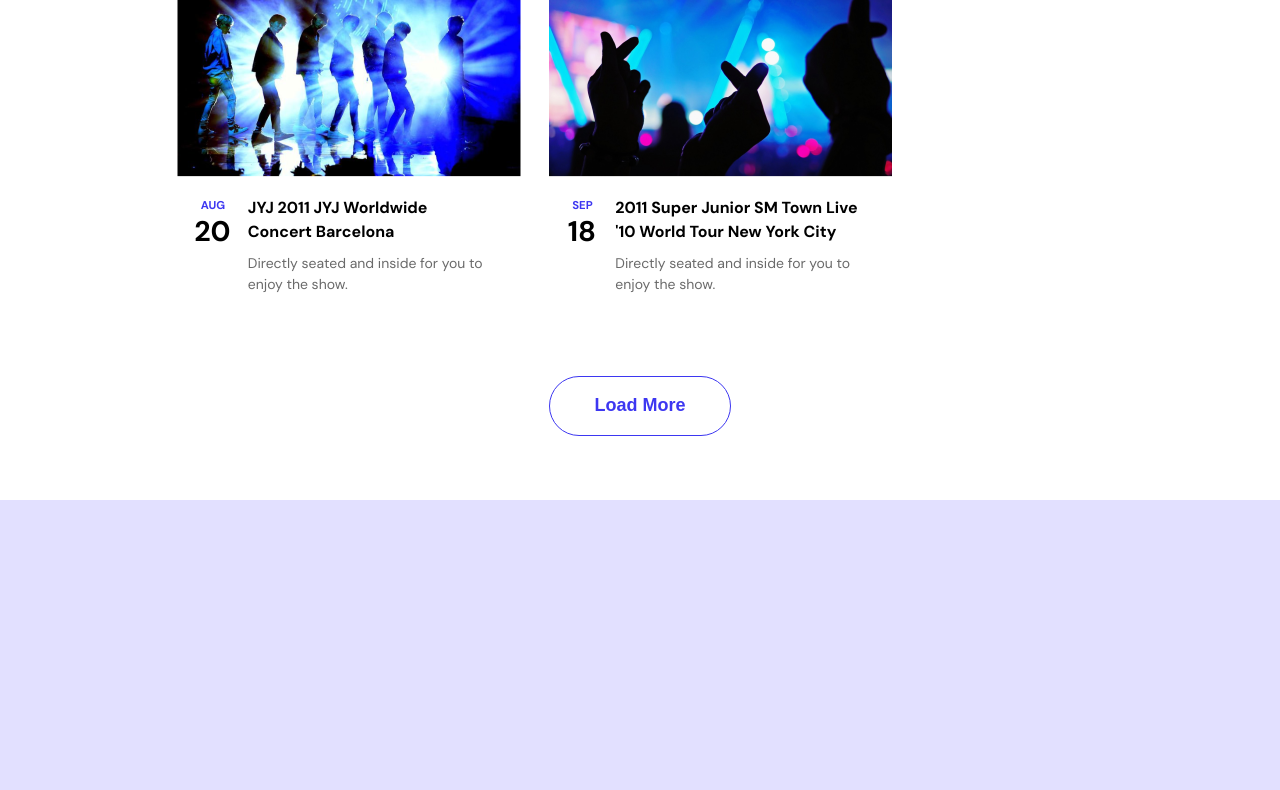
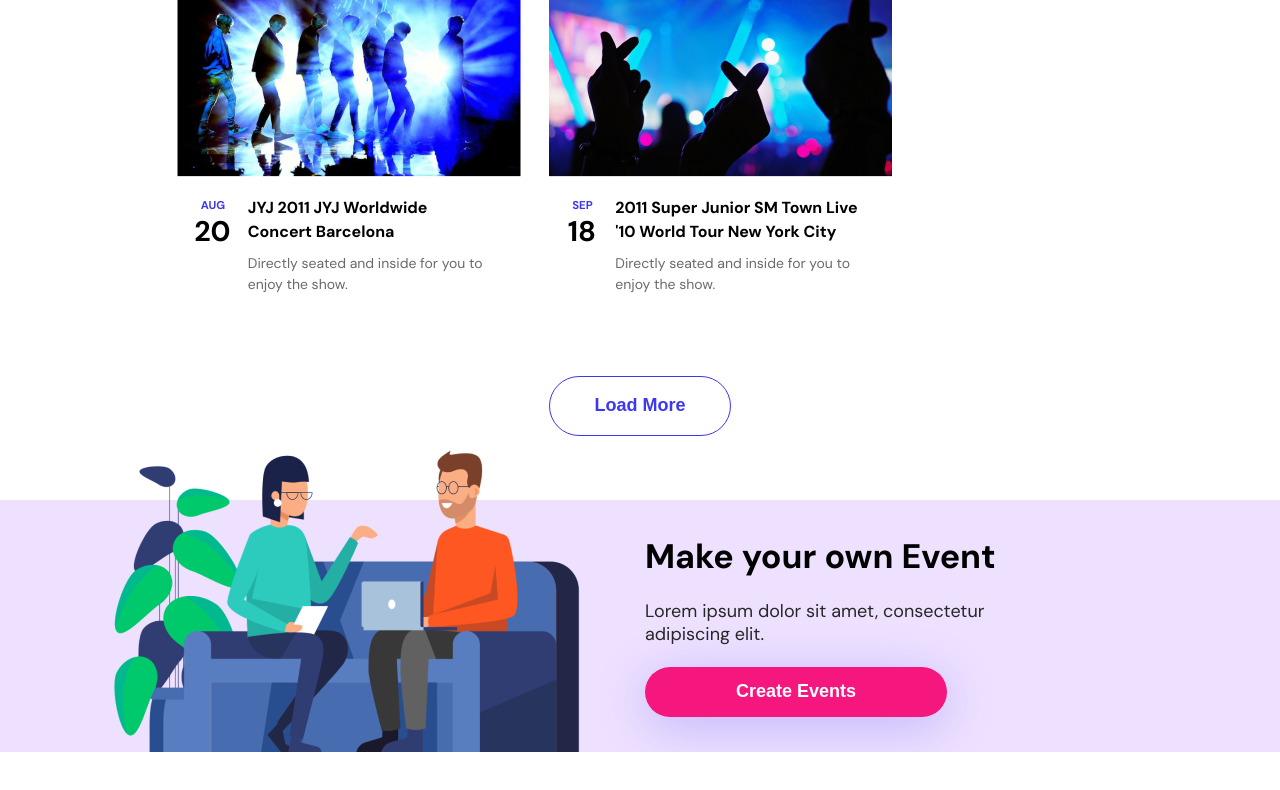
Before and after one commit to GButkhuzi/stat-project-eventick, a plain HTML site: page index.html in a window 1280 px wide. Shown: the part 1775-2565 px from the top of the page. Before the commit the page ends 2275 px from the top, so only its background shows below. Drawn offline with Linux system fonts and the light colour scheme.

Commit message:
add event section

```diff
--- a/assets/_base-styles.scss
+++ b/assets/_base-styles.scss
@@ -11,7 +11,6 @@ html {
 }
 
 body {
-
     background-color: #E2E0FF;
 }
 
@@ -21,4 +20,5 @@ body {
     justify-content: center;
     align-items: center;
     font-family: 'DM Sans';
+    align-self: center;
 }
--- a/assets/style.scss
+++ b/assets/style.scss
@@ -250,22 +250,6 @@ header {
 
 
 
-
-
-
-
-
-
-
-
-
-
-
-
-
-
-
-
 .card-container {
     display: flex;
     flex-wrap: wrap;
@@ -288,5 +272,65 @@ header {
         color: #3D37F1;
     }
 
+}
 
+// create-event section
+
+.create-event {
+    max-width: 1440px;
+    width: 100%;
+    height: 252px;
+    display: flex;
+    background-color: #EEE1FF;
+
+    & img {
+        margin-top: -50px;
+        margin-left: 100px;
+        // background-color: beige;
+    }
+
+    &__text-container {
+        width: 100%;
+        max-width: 417px;
+        display: flex;
+        flex-direction: column;
+        justify-content: flex-start;
+        margin-top: 35px;
+        margin-bottom: 35px;
+        gap: 21px;
+
+        h2 {
+            color: #000000;
+            font-weight: 700;
+            font-size: 34px;
+            line-height: 44px;
+        }
+
+        p {
+            font-weight: 400;
+            font-size: 18px;
+            line-height: 23px;
+            color: #272727;
+        }
+
+        button {
+            height: 60px;
+            width: 302px;
+            background: #F5167E;
+            box-shadow: 0px 10px 50px rgba(61, 55, 241, 0.25);
+            border-radius: 50px;
+
+        }
+    }
 }
+
+
+
+// create brand section
+
+.brands {
+    max-width: 1440px;
+    width: 100%;
+    height: 1000px;
+    background-color: white;
+}
--- a/index.html
+++ b/index.html
@@ -16,7 +16,6 @@
 <body>
 
     <div class="maincontainer">
-
         <header>
             <div class="background-pic-one">
                 <div class="background-pic-two">
@@ -47,8 +46,6 @@
             </div>
         </header>
 
-
-
         <div class="search-box">
             <form action="">
                 <label for="Search Event">Search Event</label><br>
@@ -69,20 +66,7 @@
                     <option value="SEP">SEP</option>
                 </select>
             </form>
-
-
-
-
-
-
-
-
-
         </div>
-
-
-
-
 
         <section class="card-section">
             <div class="upcoming-filter">
@@ -227,6 +211,19 @@
 
         </section>
 
+        <section class="create-event">
+            <div><img src="./assets/images/event-crate-bckgr.png" alt=""></div>
+            <div class="create-event__text-container">
+                <h2>Make your own Event</h2>
+                <p>Lorem ipsum dolor sit amet, consectetur adipiscing elit.</p>
+                <button>Create Events</button>
+            </div>
+        </section>
+
+        <section class="brands"></section>
+
+
+
     </div>
 
 
```
Also changed, not shown: assets/images/event-crate-bckgr.png (added), assets/style.css, 1 other file.
